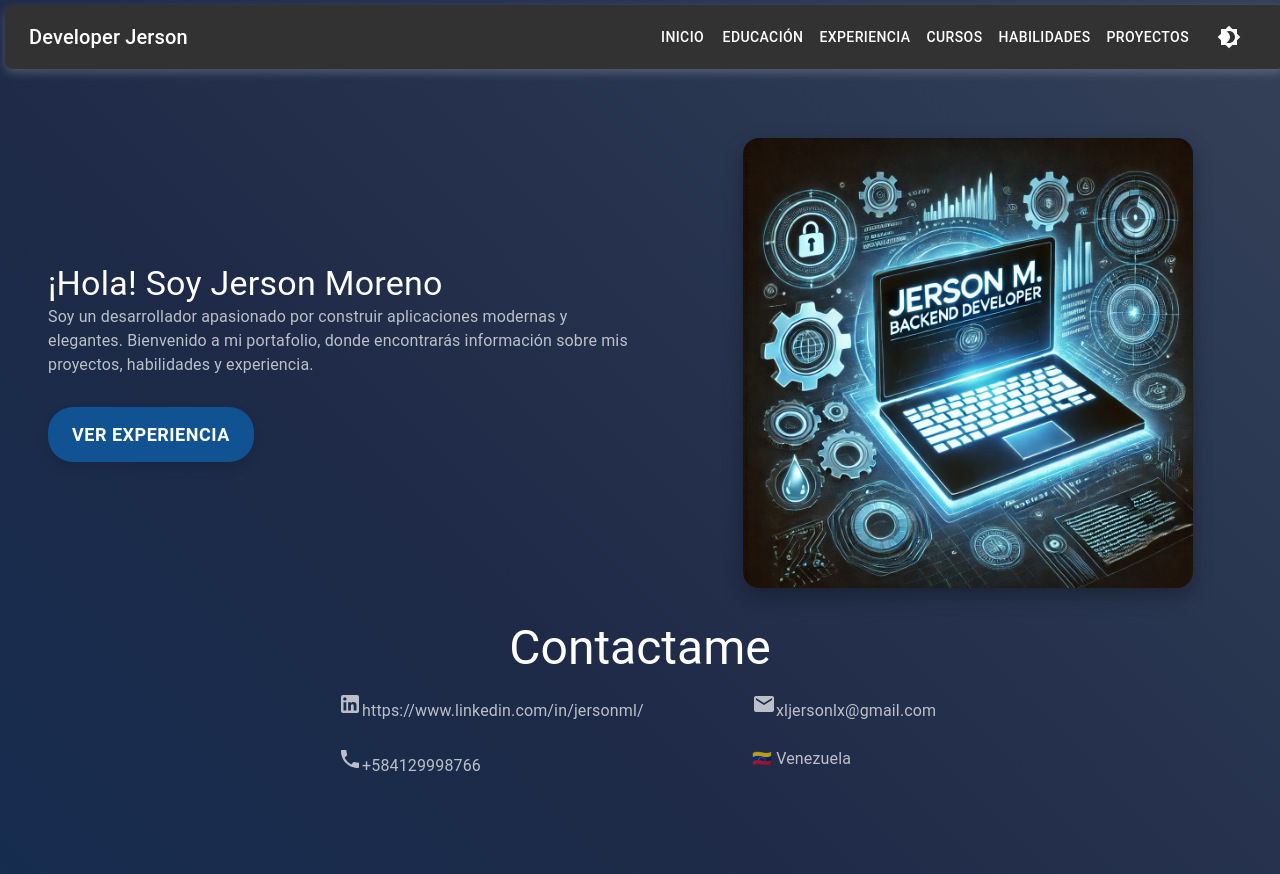
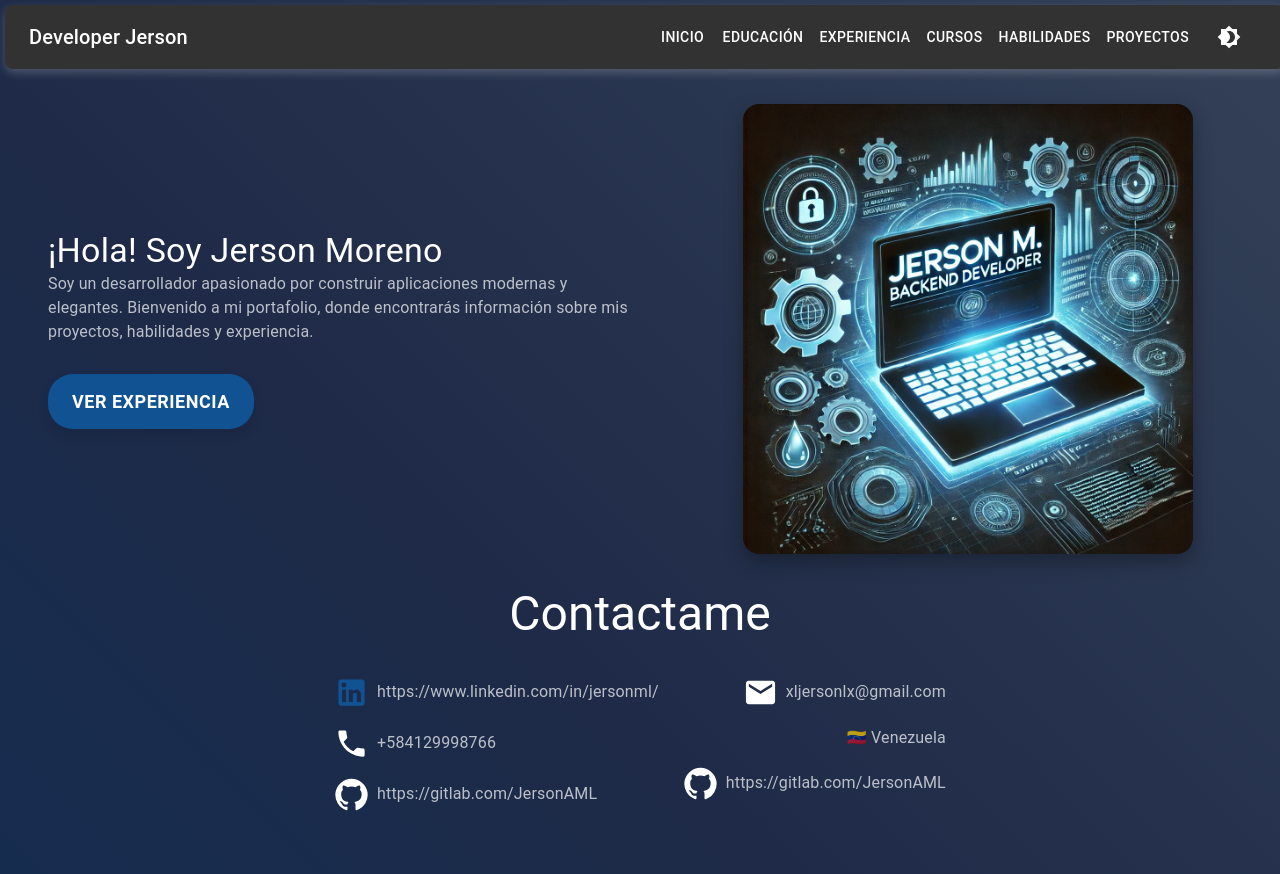
Before and after one commit to jersonml/profile-react, a React (Vite) app: page / in a window 1280 px wide. Built offline with nearby package versions, Linux system fonts and the light colour scheme.

Commit message:
fix: se modifico el centrado del texto

```diff
--- a/src/assets/text/home.ts
+++ b/src/assets/text/home.ts
@@ -6,5 +6,7 @@ export const HomeText = {
     linkedin: 'https://www.linkedin.com/in/jersonml/',
     email: 'xljersonlx@gmail.com',
     phone: '+584129998766',
-    country: '🇻🇪 Venezuela'
+    country: '🇻🇪 Venezuela',
+    gitlab: 'https://gitlab.com/JersonAML',
+    github: 'https://github.com/jersonml'
   };
--- a/src/pages/Home.tsx
+++ b/src/pages/Home.tsx
@@ -4,6 +4,7 @@ import Grid from "@mui/material/Grid2";
 import LinkedInIcon from "@mui/icons-material/LinkedIn";
 import EmailIcon from "@mui/icons-material/Email";
 import PhoneIcon from "@mui/icons-material/Phone";
+import GitHubIcon from "@mui/icons-material/GitHub";
 import {
   StyleCenterButton,
   StyleContainer,
@@ -58,71 +59,111 @@ const Home: React.FC = () => {
           variant="h3"
           gutterBottom
           textAlign="center"
-          // sx={{ marginBottom: 4, color: "#333" }}
+          sx={{ marginBottom: 4 }}
         >
           {HomeText.subTitle}
         </Typography>
-        <Grid container spacing={3} justifyContent="center" paddingLeft={25}>
-          {/* LinkedIn */}
-          <Grid size={{ xs: 12, sm: 6 }}>
+        <Grid container spacing={3}>
+          {/* Columna izquierda */}
+          <Grid
+            size={{ xs: 12, sm: 6 }}
+            sx={{
+              display: "flex",
+              flexDirection: "column",
+              alignItems: "flex-start",
+              gap: 2,
+            }}
+          >
+            {/* LinkedIn */}
             <Link
               href={HomeText.linkedin}
               target="_blank"
               underline="hover"
               sx={{
                 fontSize: "1.2rem",
-                display: "block",
-                // color: "#0073b1",
+                display: "flex",
+                alignItems: "center",
+                gap: 1,
                 "&:hover": { color: "#005582" },
               }}
             >
+              <LinkedInIcon fontSize="large" />
               <Typography variant="body1" color="text.secondary">
-                <LinkedInIcon></LinkedInIcon>
                 {HomeText.linkedin}
               </Typography>
             </Link>
-          </Grid>
-          {/* Email */}
-          <Grid size={{ xs: 12, sm: 6 }}>
+            {/* Teléfono */}
             <Link
-              href="mailto:tu-email@ejemplo.com"
+              href={`tel:${HomeText.phone}`}
               underline="hover"
               sx={{
                 fontSize: "1.2rem",
-                display: "block",
+                display: "flex",
+                alignItems: "center",
+                gap: 1,
+                "&:hover": { color: "#2e7d32" },
+              }}
+            >
+              <PhoneIcon fontSize="large" color={"action"} />
+              <Typography variant="body1" color="text.secondary">
+                {HomeText.phone}
+              </Typography>
+            </Link>
+            {/* GitLab */}
+            <Link
+              href={HomeText.gitlab}
+              target="_blank"
+              underline="hover"
+              sx={{
+                fontSize: "1.2rem",
+                display: "flex",
+                alignItems: "center",
+                gap: 1,
+                "&:hover": { color: "#000" },
+              }}
+            >
+              <GitHubIcon fontSize="large" color={"action"} />
+              <Typography variant="body1" color="text.secondary">
+                {HomeText.gitlab}
+              </Typography>
+            </Link>
+          </Grid>
+
+          {/* Columna derecha */}
+          <Grid
+            size={{ xs: 12, sm: 6 }}
+            sx={{
+              display: "flex",
+              flexDirection: "column",
+              alignItems: "flex-end",
+              gap: 2,
+            }}
+          >
+            {/* Email */}
+            <Link
+              href={`mailto:${HomeText.email}`}
+              underline="hover"
+              sx={{
+                fontSize: "1.2rem",
+                display: "flex",
+                alignItems: "center",
+                gap: 1,
                 "&:hover": { color: "#b71c1c" },
               }}
             >
+              <EmailIcon fontSize="large" color={"action"} />
               <Typography variant="body1" color="text.secondary">
-                <EmailIcon></EmailIcon>
                 {HomeText.email}
               </Typography>
             </Link>
-          </Grid>
-          {/* Teléfono */}
-          <Grid size={{ xs: 12, sm: 6 }}>
-            <Link
-              href="tel:+1234567890"
-              underline="hover"
-              sx={{
-                fontSize: "1.2rem",
-                display: "block",
-                color: "#388e3c",
-                "&:hover": { color: "#2e7d32" },
-              }}
-            >
-              <Typography variant="body1" color="text.secondary">
-                <PhoneIcon></PhoneIcon>
-                {HomeText.phone}
-              </Typography>
-            </Link>
-          </Grid>
-          {/* País */}
-          <Grid size={{ xs: 12, sm: 6 }}>
+            {/* País */}
             <Typography
               variant="body1"
               sx={{
                 fontSize: "1.2rem",
+                display: "flex",
+                alignItems: "center",
+                gap: 1,
                 color: "#666",
               }}
             >
@@ -130,6 +171,24 @@ const Home: React.FC = () => {
                 {HomeText.country}
               </Typography>
             </Typography>
+            {/* GitHub */}
+            <Link
+              href={HomeText.github}
+              target="_blank"
+              underline="hover"
+              sx={{
+                fontSize: "1.2rem",
+                display: "flex",
+                alignItems: "center",
+                gap: 1,
+                "&:hover": { color: "#000" },
+              }}
+            >
+              <GitHubIcon fontSize="large" color={"action"} />
+              <Typography variant="body1" color="text.secondary">
+                {HomeText.gitlab}
+              </Typography>
+            </Link>
           </Grid>
         </Grid>
       </Box>
```
